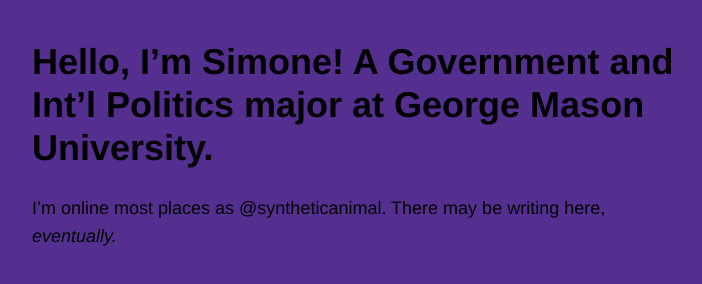
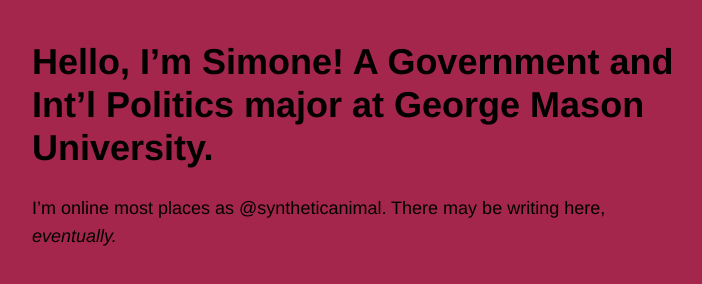
Before and after one commit to simoneramone/simoneramone.github.io, a plain HTML site: page index.html in a window 1280 px wide. Shown: the whole page, without its empty margins (283-985 px from the left). Drawn offline with Linux system fonts and the light colour scheme.

Commit message:
Update index.html

```diff
--- a/index.html
+++ b/index.html
@@ -10,7 +10,7 @@
       max-width:650px;
       line-height:1.6;
       font-size:18px;
-      Background-color: #542f8f;
+      Background-color: #a5264d;
       Color:8f2f2f;
       padding:0 10px;
       font-family: Helvetica, Arial, sans-serif}
```
